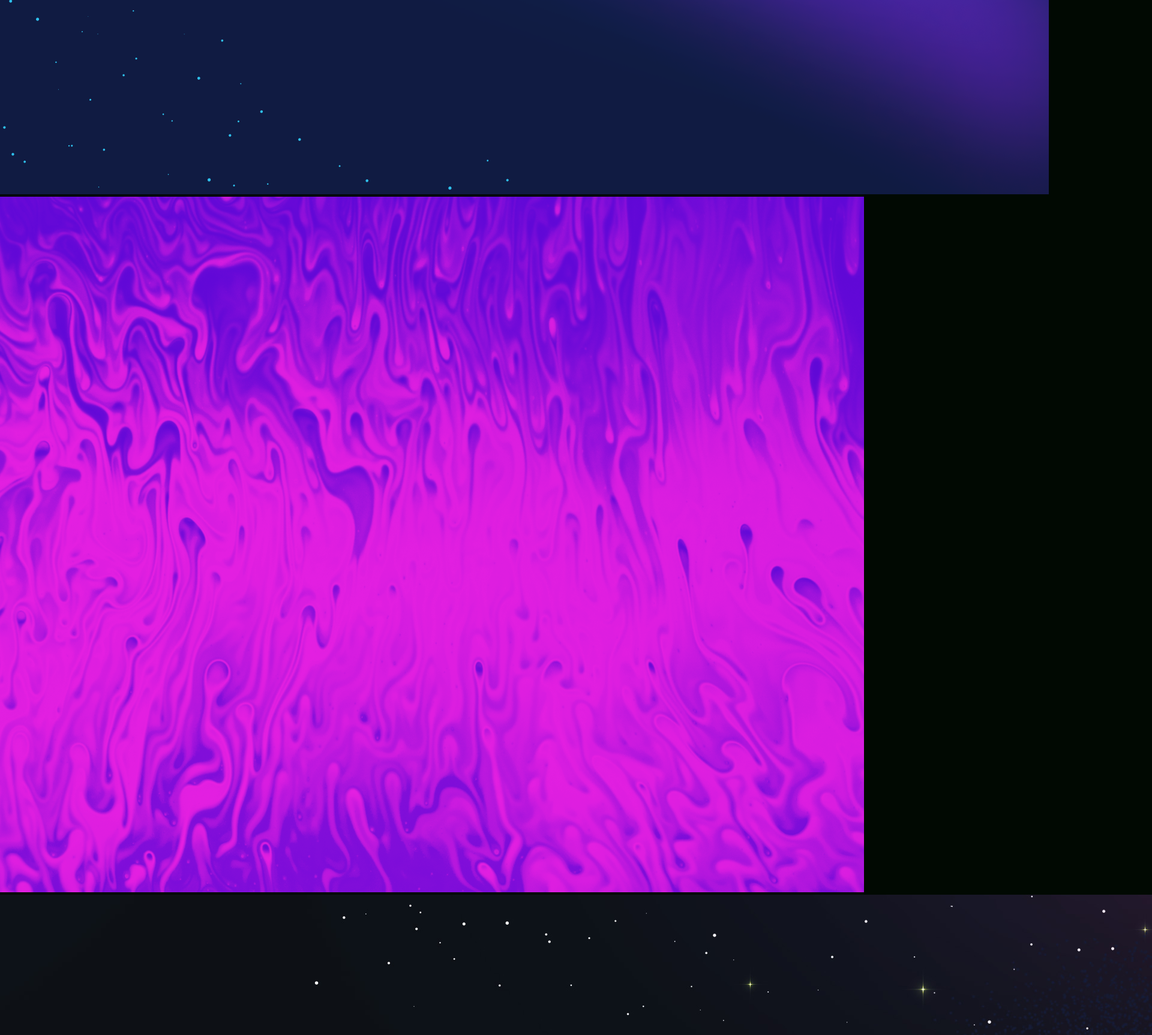
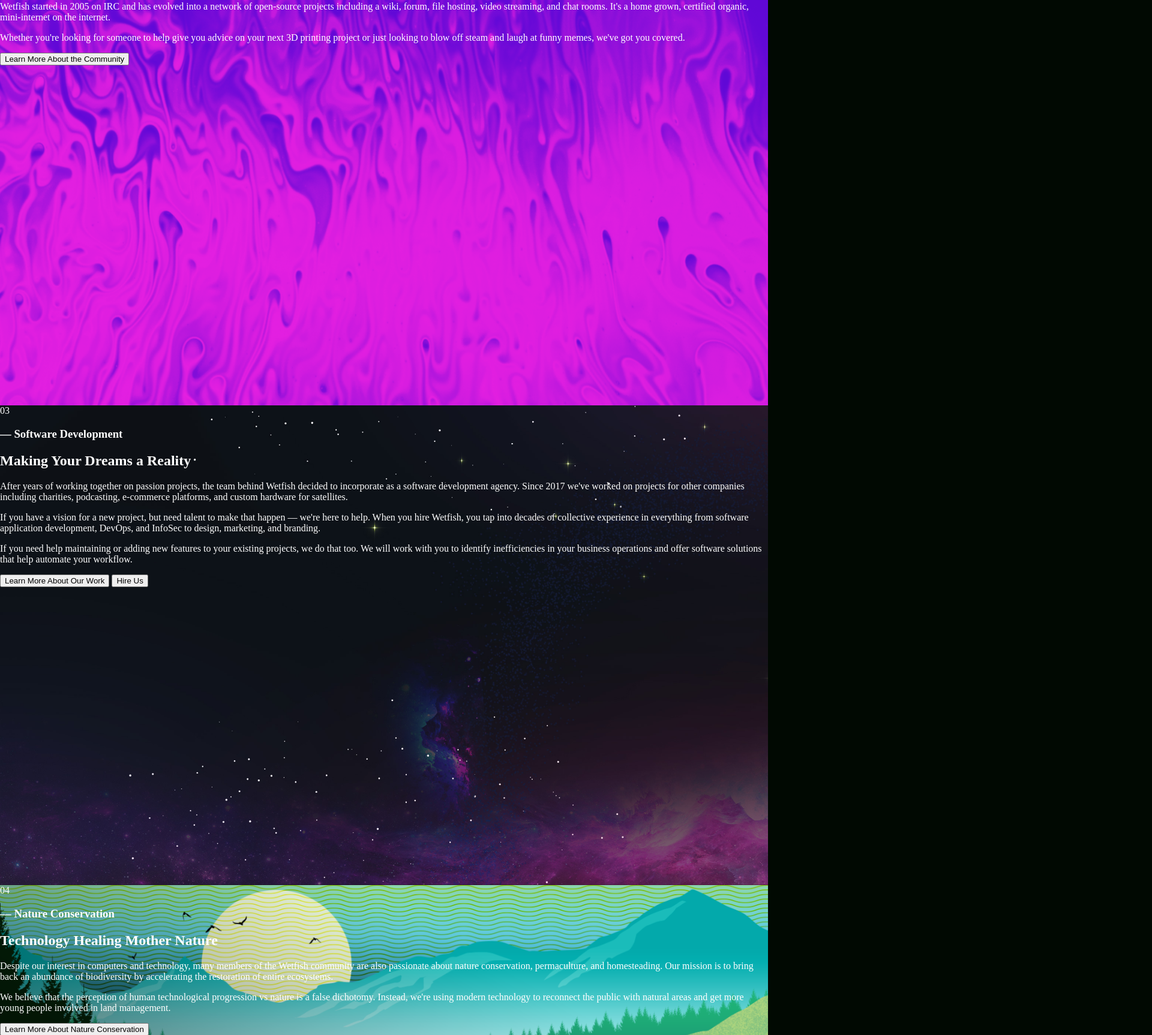
Before and after one commit to wetfish/wetfish.net, a SvelteKit app in the folder ui/: page / in a window 1280 px wide. Shown: the part 1074-2800 px from the top of the page at 60% size, 1920 px wide, since content can reach past the window. Built offline with nearby package versions, Linux system fonts and the light colour scheme.

Commit message:
Set up home page sections with content from figma

```diff
--- a/ui/src/routes/+layout.svelte
+++ b/ui/src/routes/+layout.svelte
@@ -2,14 +2,5 @@
     import TopNav from '$lib/components/topnav.svelte';
 </script>
 
-<style>
-    .page-content {
-        padding-top: 100px;
-    }
-</style>
-
 <TopNav />
-
-<div class="page-content">
-    <slot />
-</div>
+<slot />
--- a/ui/src/routes/+page.svelte
+++ b/ui/src/routes/+page.svelte
@@ -1,14 +1,11 @@
 <script>
-    import bgAbout from '$lib/assets/bg-about-wetfish.png';
-    import bgCommunity from '$lib/assets/bg-community.png';
-    import bgBusiness from '$lib/assets/bg-business.jpg';
-    import bgNature from '$lib/assets/bg-nature.png';
+    import WetfishSection from './wetfish.svelte';
+    import CommunitySection from './community.svelte';
+    import BusinessSection from './business.svelte';
+    import NatureSection from './nature.svelte';
 </script>
 
-<p>Hello World</p>
-<h1>Welcome to Test World</h1>
-
-<img src={bgAbout} />
-<img src={bgCommunity} />
-<img src={bgBusiness} />
-<img src={bgNature} />
+<WetfishSection />
+<CommunitySection />
+<BusinessSection />
+<NatureSection />
--- /dev/null
+++ b/ui/src/routes/business.svelte
@@ -0,0 +1,29 @@
+<style>
+    .business {
+        background-image:url('$lib/assets/bg-business.jpg');
+        min-height: 100vh;
+        background-repeat: no-repeat;
+        background-size: cover;
+    }
+</style>
+
+<section class="business">
+    <div class="section-number">03</div>
+    <h3>— Software Development</h3>
+    <h1>Making Your Dreams a Reality</h1>
+
+    <p>
+        After years of working together on passion projects, the team behind Wetfish decided to incorporate as a software development agency. Since 2017 we've worked on projects for other companies including charities, podcasting, e-commerce platforms, and custom hardware for satellites.
+    </p>
+
+    <p>
+        If you have a vision for a new project, but need talent to make that happen — we're here to help. When you hire Wetfish, you tap into decades of collective experience in everything from software application development, DevOps, and InfoSec to design, marketing, and branding.
+    </p>
+
+    <p>
+        If you need help maintaining or adding new features to your existing projects, we do that too. We will work with you to identify inefficiencies in your business operations and offer software solutions that help automate your workflow.
+    </p>
+
+    <button>Learn More About Our Work</button>
+    <button>Hire Us</button>
+</section>
--- /dev/null
+++ b/ui/src/routes/community.svelte
@@ -0,0 +1,25 @@
+<style>
+    .community {
+        background-image:url('$lib/assets/bg-community.png');
+        min-height: 100vh;
+        background-repeat: no-repeat;
+        background-size: cover;
+    }
+</style>
+
+<section class="community">
+    <div class="section-number">02</div>
+    <h3>— The Community</h3>
+    <h1>The Best Internet on the Internet</h1>
+
+    <p>
+        Wetfish started in 2005 on IRC and has evolved into a network of open-source projects including a wiki, forum, file hosting, video streaming, and chat rooms.
+        It's a home grown, certified organic, mini-internet on the internet.
+    </p>
+
+    <p>
+        Whether you're looking for someone to help give you advice on your next 3D printing project or just looking to blow off steam and laugh at funny memes, we've got you covered.
+    </p>
+
+    <button>Learn More About the Community</button>
+</section>
--- /dev/null
+++ b/ui/src/routes/nature.svelte
@@ -0,0 +1,26 @@
+<style>
+    .nature {
+        background-image:url('$lib/assets/bg-nature.png');
+        min-height: 100vh;
+        background-repeat: no-repeat;
+        background-size: cover;
+    }
+</style>
+
+<section class="nature">
+    <div class="section-number">04</div>
+    <h3>— Nature Conservation</h3>
+    <h1>Technology Healing Mother Nature</h1>
+
+    <p>
+        Despite our interest in computers and technology, many members of the Wetfish community are also passionate about nature conservation, permaculture, and homesteading.
+        Our mission is to bring back an abundance of biodiversity by accelerating the restoration of entire ecosystems.
+    </p>
+
+    <p>
+        We believe that the perception of human technological progression vs nature is a false dichotomy.
+        Instead, we're using modern technology to reconnect the public with natural areas and get more young people involved in land management.
+    </p>
+
+    <button>Learn More About Nature Conservation</button>
+</section>
--- /dev/null
+++ b/ui/src/routes/wetfish.svelte
@@ -0,0 +1,19 @@
+<style>
+    .wetfish {
+        background-image:url('$lib/assets/bg-wetfish.png');
+        min-height: 100vh;
+        background-repeat: no-repeat;
+        background-size: cover;
+        padding-top: 150px;
+    }
+</style>
+
+<section class="wetfish">
+    <div class="section-number">01</div>
+    <h4>— What is Wetfish?</h4>
+    <h2>A community of scientists, makers, and artists working together to inspire hope for a better world.</h2>
+    <p>Wetfish operates an open-source network of projects that bring people together without sacrificing privacy or freedom. We are the internet, distilled.</p>
+
+    <button>Join the Community</button>
+    <button>Hire Us</button>
+</section>
```
Also changed, not shown: ui/src/lib/assets/bg-wetfish.png (renamed from ui/src/lib/assets/bg-about-wetfish.png).
